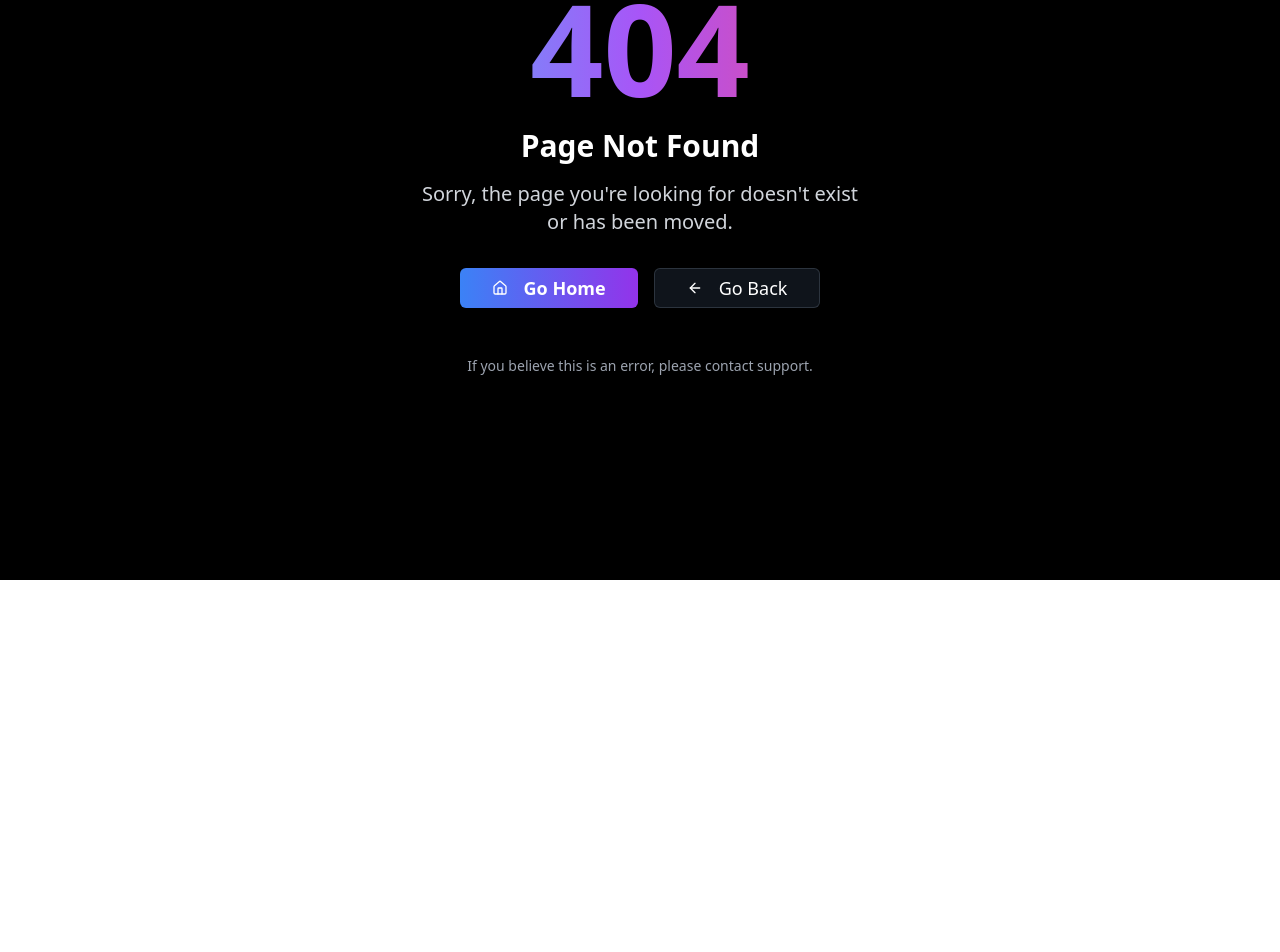
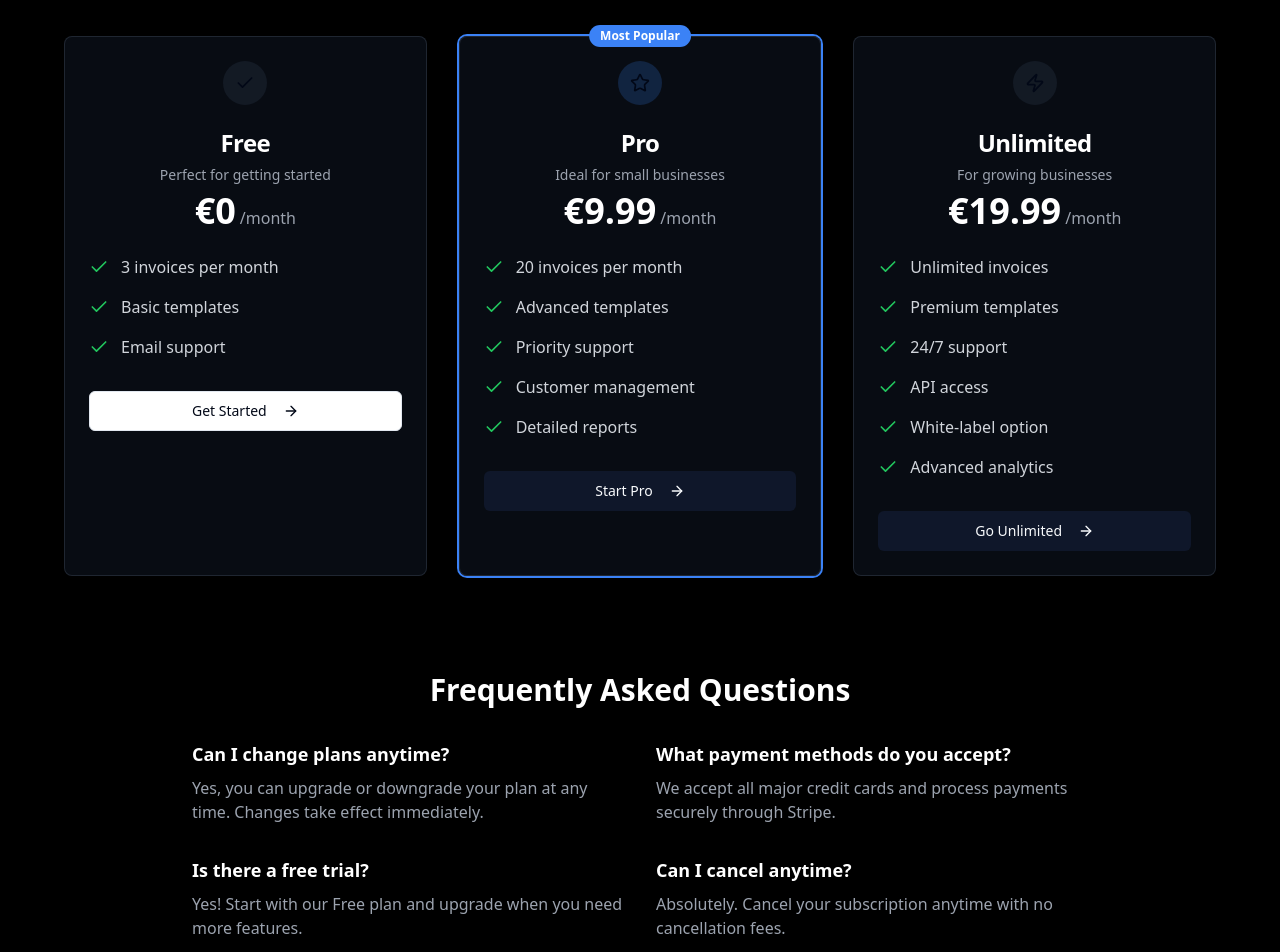
Before and after one commit to the-vibe-coder-official/invoicify-flow, a React (Vite) app: page /pricing in a window 1280 px wide. Before the commit this address had no page. Shown: the part 220-1172 px from the top of the page. Before the commit the page ends 800 px from the top, so only its background shows below. Built offline with nearby package versions, Linux system fonts and the light colour scheme.

Commit message:
Add pricing page functionality
Implement a pricing page displaying the three subscription tiers.

```diff
--- a/src/App.tsx
+++ b/src/App.tsx
@@ -11,6 +11,7 @@ import Dashboard from "./pages/Dashboard";
 import InvoiceCreator from "./pages/InvoiceCreator";
 import Customers from "./pages/Customers";
 import Analytics from "./pages/Analytics";
+import Pricing from "./pages/Pricing";
 import ProtectedRoute from "./components/ProtectedRoute";
 import NotFound from "./pages/NotFound";
 import Subscription from "./pages/Subscription";
@@ -27,6 +28,7 @@ const App = () => (
           <Routes>
             <Route path="/" element={<Index />} />
             <Route path="/auth" element={<Auth />} />
+            <Route path="/pricing" element={<Pricing />} />
             <Route
               path="/dashboard"
               element={
--- /dev/null
+++ b/src/pages/Pricing.tsx
@@ -0,0 +1,201 @@
+
+import { Button } from '@/components/ui/button';
+import { Card, CardContent, CardDescription, CardHeader, CardTitle } from '@/components/ui/card';
+import { Badge } from '@/components/ui/badge';
+import { Check, Star, Zap, ArrowRight } from 'lucide-react';
+import { useAuth } from '@/hooks/useAuth';
+import { useNavigate } from 'react-router-dom';
+import { Header } from '@/components/landing/Header';
+import { Footer } from '@/components/landing/Footer';
+
+const plans = [
+  {
+    name: 'Free',
+    price: '€0',
+    period: '/month',
+    description: 'Perfect for getting started',
+    features: [
+      '3 invoices per month',
+      'Basic templates',
+      'Email support'
+    ],
+    icon: <Check className="h-5 w-5" />,
+    color: 'border-gray-200',
+    buttonText: 'Get Started',
+    buttonVariant: 'outline' as const
+  },
+  {
+    name: 'Pro',
+    price: '€9.99',
+    period: '/month',
+    description: 'Ideal for small businesses',
+    features: [
+      '20 invoices per month',
+      'Advanced templates',
+      'Priority support',
+      'Customer management',
+      'Detailed reports'
+    ],
+    icon: <Star className="h-5 w-5" />,
+    color: 'border-blue-200',
+    popular: true,
+    buttonText: 'Start Pro',
+    buttonVariant: 'default' as const
+  },
+  {
+    name: 'Unlimited',
+    price: '€19.99',
+    period: '/month',
+    description: 'For growing businesses',
+    features: [
+      'Unlimited invoices',
+      'Premium templates',
+      '24/7 support',
+      'API access',
+      'White-label option',
+      'Advanced analytics'
+    ],
+    icon: <Zap className="h-5 w-5" />,
+    color: 'border-purple-200',
+    buttonText: 'Go Unlimited',
+    buttonVariant: 'default' as const
+  }
+];
+
+const Pricing = () => {
+  const { user } = useAuth();
+  const navigate = useNavigate();
+
+  const handlePlanSelect = (planName: string) => {
+    if (user) {
+      navigate('/subscription');
+    } else {
+      navigate('/auth');
+    }
+  };
+
+  return (
+    <div className="min-h-screen bg-black">
+      <Header />
+
+      {/* Background gradient effects */}
+      <div className="absolute inset-0 -z-10">
+        <div className="absolute top-1/4 left-1/4 w-96 h-96 bg-blue-500/20 rounded-full blur-3xl"></div>
+        <div className="absolute top-1/3 right-1/4 w-96 h-96 bg-purple-500/20 rounded-full blur-3xl"></div>
+        <div className="absolute bottom-1/4 left-1/2 w-96 h-96 bg-pink-500/20 rounded-full blur-3xl"></div>
+      </div>
+
+      {/* Main Content */}
+      <main className="relative z-10 container mx-auto px-4 sm:px-6 lg:px-8 py-16">
+        <div className="max-w-7xl mx-auto">
+          {/* Page Header */}
+          <div className="text-center mb-16">
+            <h1 className="text-5xl font-bold text-white mb-6">
+              Choose Your <span className="gradient-text">Plan</span>
+            </h1>
+            <p className="text-xl text-gray-300 max-w-3xl mx-auto">
+              Scale your invoice management with our flexible plans.
+              Start free and upgrade as your business grows.
+            </p>
+          </div>
+
+          {/* Pricing Cards */}
+          <div className="grid grid-cols-1 md:grid-cols-3 gap-8 max-w-6xl mx-auto">
+            {plans.map((plan) => (
+              <Card
+                key={plan.name}
+                className={`${plan.color} ${plan.popular ? 'ring-2 ring-blue-500' : ''} relative bg-gray-900/50 backdrop-blur-xl border-gray-700/50`}
+              >
+                {plan.popular && (
+                  <Badge className="absolute -top-3 left-1/2 transform -translate-x-1/2 bg-blue-500 text-white">
+                    Most Popular
+                  </Badge>
+                )}
+
+                <CardHeader className="text-center">
+                  <div className="flex justify-center mb-4">
+                    <div className={`p-3 rounded-full ${plan.popular ? 'bg-blue-500/20' : 'bg-gray-800/50'}`}>
+                      {plan.icon}
+                    </div>
+                  </div>
+                  <CardTitle className="text-2xl text-white">{plan.name}</CardTitle>
+                  <CardDescription className="text-gray-400">{plan.description}</CardDescription>
+                  <div className="flex items-baseline justify-center space-x-1 mt-4">
+                    <span className="text-4xl font-bold text-white">{plan.price}</span>
+                    <span className="text-gray-400">{plan.period}</span>
+                  </div>
+                </CardHeader>
+
+                <CardContent>
+                  <ul className="space-y-4 mb-8">
+                    {plan.features.map((feature, index) => (
+                      <li key={index} className="flex items-center space-x-3">
+                        <Check className="h-5 w-5 text-green-500 flex-shrink-0" />
+                        <span className="text-gray-300">{feature}</span>
+                      </li>
+                    ))}
+                  </ul>
+
+                  <Button
+                    className="w-full"
+                    variant={plan.buttonVariant}
+                    onClick={() => handlePlanSelect(plan.name)}
+                  >
+                    {plan.buttonText}
+                    <ArrowRight className="ml-2 h-4 w-4" />
+                  </Button>
+                </CardContent>
+              </Card>
+            ))}
+          </div>
+
+          {/* FAQ Section */}
+          <div className="mt-24 text-center">
+            <h2 className="text-3xl font-bold text-white mb-8">
+              Frequently Asked Questions
+            </h2>
+            <div className="grid grid-cols-1 md:grid-cols-2 gap-8 max-w-4xl mx-auto">
+              <div className="text-left">
+                <h3 className="text-lg font-semibold text-white mb-2">
+                  Can I change plans anytime?
+                </h3>
+                <p className="text-gray-400">
+                  Yes, you can upgrade or downgrade your plan at any time.
+                  Changes take effect immediately.
+                </p>
+              </div>
+              <div className="text-left">
+                <h3 className="text-lg font-semibold text-white mb-2">
+                  What payment methods do you accept?
+                </h3>
+                <p className="text-gray-400">
+                  We accept all major credit cards and process payments securely through Stripe.
+                </p>
+              </div>
+              <div className="text-left">
+                <h3 className="text-lg font-semibold text-white mb-2">
+                  Is there a free trial?
+                </h3>
+                <p className="text-gray-400">
+                  Yes! Start with our Free plan and upgrade when you need more features.
+                </p>
+              </div>
+              <div className="text-left">
+                <h3 className="text-lg font-semibold text-white mb-2">
+                  Can I cancel anytime?
+                </h3>
+                <p className="text-gray-400">
+                  Absolutely. Cancel your subscription anytime with no cancellation fees.
+                </p>
+              </div>
+            </div>
+          </div>
+        </div>
+      </main>
+
+      <Footer />
+    </div>
+  );
+};
+
+export default Pricing;
```
